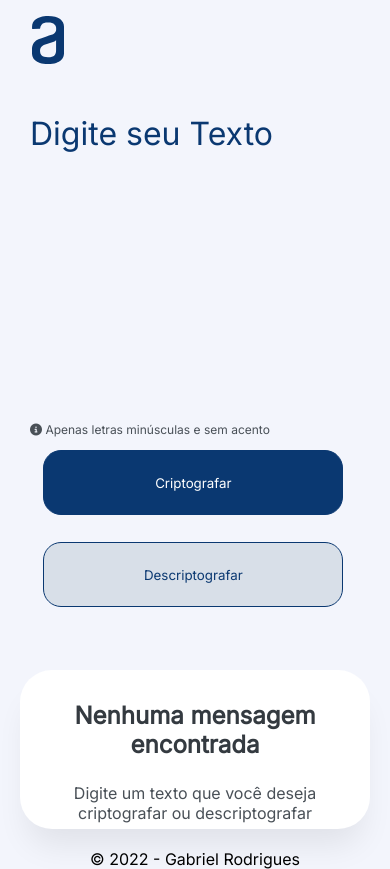
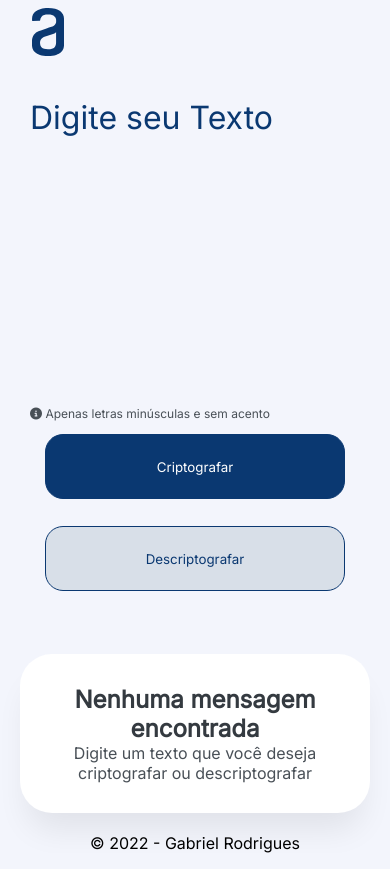
Before and after one commit to BrouGabri3l/AluraChallenge-Codificador, a plain HTML site: page index.html in a window 390 px wide. Drawn offline with Linux system fonts and the light colour scheme.

Commit message:
Ajustando responsividade

```diff
--- a/style.css
+++ b/style.css
@@ -50,17 +50,16 @@ p{
 }
 
 h2{
-    padding: 1em;
     color:#343A40;
     font-size: 24px;
 }
 header{
-    padding:1em 2em;
+    padding:0.5em 2em;
 }
 footer{
   display: flex;
   align-items: center;
-  justify-content: center
+justify-content: center;
 }
 main{
     width: 50vw;
@@ -121,6 +120,9 @@ textarea::placeholder{
         margin: 30px ;
         height:60vh;
     }
+    main div{
+        justify-content: center;
+    }
     aside img{
         display: none;
     }
```
